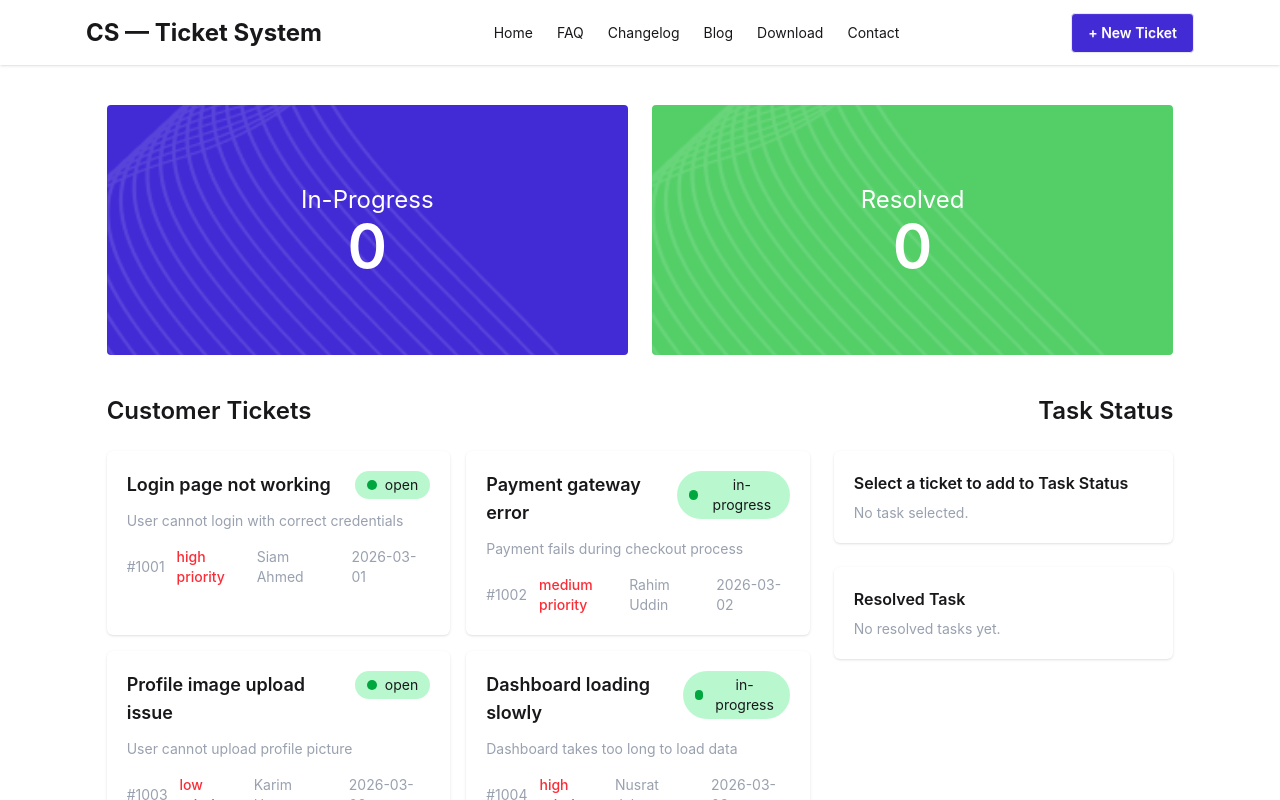
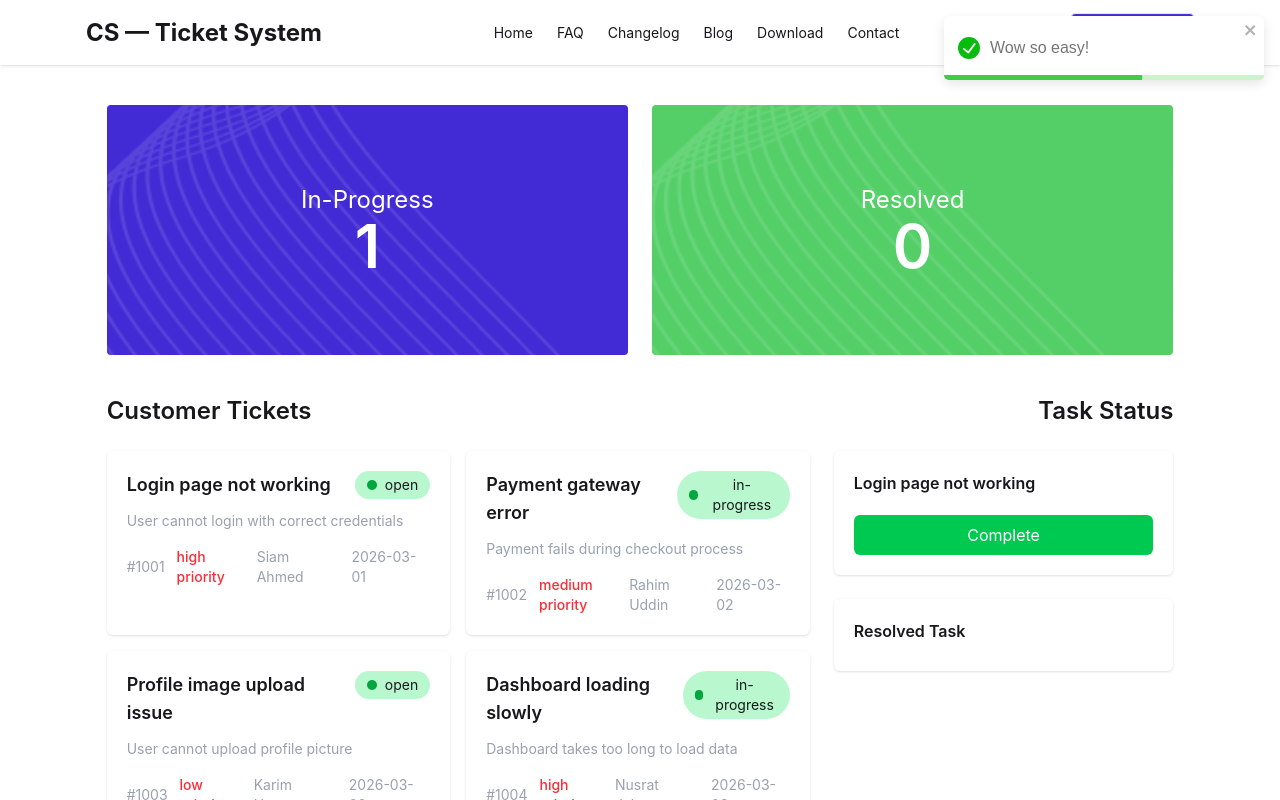
Before and after one commit to siamkhan7426/Ticket-react-app, a React (Vite) app: page / in a window 1280 px wide. Both pictures are taken after a click on the element 278 px from the left and 543 px from the top of the page. Shown: the top 800 px of the page. Built offline with nearby package versions, Linux system fonts and the light colour scheme.

Commit message:
toast add and dynamic data duplicate not show

```diff
--- a/package.json
+++ b/package.json
@@ -14,6 +14,7 @@
     "daisyui": "^5.5.19",
     "react": "^19.2.0",
     "react-dom": "^19.2.0",
+    "react-toastify": "^11.0.5",
     "tailwindcss": "^4.2.1"
   },
   "devDependencies": {
--- a/src/App.jsx
+++ b/src/App.jsx
@@ -4,7 +4,7 @@ import Navber from './Componenets/Navber/Navber'
 import Footer from './Componenets/Footer/Footer'
 import Banner from './Componenets/Banner/Banner'
 import TicketCard from './Componenets/TicketCard/TicketCard'
-
+ import { ToastContainer, toast } from 'react-toastify';
 const ticketApiCallFun = async ()=>{
   const res = await fetch("/ticket.json")
  return res.json()
@@ -14,17 +14,22 @@ const ticketPromise = ticketApiCallFun()
 
 function App() {
   const [progress, setProgress] = useState([])
-  const handelClickCard = (id)=>{
-    console.log("click handel card", id);
+
+  const handelClickCard = (ticket)=>{
+   if (!progress.find(t => t.id === ticket.id)) {
+      setProgress([...progress, ticket])
+      toast.success("Wow so easy!")
+    }
   }
+  // console.log(progress);
   return (
     <>
      <Navber></Navber>
-     <Banner></Banner>
+     <Banner progress={progress}></Banner>
      <Suspense fallback={<span className=" loading loading-spinner text-error text-center"></span>}>
-      <TicketCard handelClickCard={handelClickCard} ticketPromise = {ticketPromise}></TicketCard>
+      <TicketCard progress={progress} handelClickCard={handelClickCard} ticketPromise = {ticketPromise}></TicketCard>
      </Suspense>
-
+     <ToastContainer position='top-right'/>
      <Footer></Footer>
     </>
   )
--- a/src/Componenets/Banner/Banner.jsx
+++ b/src/Componenets/Banner/Banner.jsx
@@ -2,12 +2,12 @@ import React from 'react'
 import vector1 from "../../assets/vector1.png";
 import "./banner.css";
 
-export default function Banner() {
+export default function Banner({progress}) {
   return (
  <div className='w-10/12 mx-auto flex flex-col md:flex-row gap-6 mt-10'>
     <div className="rounded-sm banner-section-first flex-1 flex flex-col items-center justify-center ">
         <p className='text-sm md:text-2xl'>In-Progress</p>
-        <span className='text-sm md:text-6xl font-semibold'>0</span>
+        <span className='text-sm md:text-6xl font-semibold'>{progress.length}</span>
     </div>
     <div className="rounded-sm banner-section-second flex-1 mb-10 flex flex-col items-center justify-center">
         <p className='text-sm md:text-2xl'>Resolved</p>
--- /dev/null
+++ b/src/Componenets/TaskStatusSection/TaskStatusSection.jsx
@@ -0,0 +1,18 @@
+import React from 'react'
+
+
+export default function TaskStatusSection({taskCard}) {
+
+  return (
+
+    <div className='bg-white shadow p-5 rounded-md'>
+
+          <h2 className="font-semibold mb-2">
+            {taskCard.title}
+          </h2>
+          <button className="bg-green-500  text-white w-full py-2 rounded-md mt-3">
+            Complete
+          </button>
+        </div>
+  )
+}
--- a/src/Componenets/TicketCard/TicketCard.jsx
+++ b/src/Componenets/TicketCard/TicketCard.jsx
@@ -1,13 +1,13 @@
 import React, { use } from 'react'
 import TicketCards from '../TicketCards/TicketCards';
+import TaskStatusSection from '../TaskStatusSection/TaskStatusSection';
+import { toast } from 'react-toastify/unstyled';
 
-export default function TicketCard({ticketPromise, handelClickCard}) {
+export default function TicketCard({ticketPromise, handelClickCard, progress}) {
   const ticketData = use(ticketPromise)
-  //console.log(ticketData);
+ toast("Wow so easy!")
 
   return (
-
-
     <div className="w-10/12 mx-auto mb-10">
   {/* Header */}
   <div className="flex flex-col md:flex-row md:justify-between md:items-center mb-6 gap-3">
@@ -24,7 +24,7 @@ export default function TicketCard({ticketPromise, handelClickCard}) {
 
       <div className="grid grid-cols-1 sm:grid-cols-2 gap-4">
        {
-      ticketData.map((data)=><TicketCards handelClickCard={handelClickCard} data={data}></TicketCards>)
+      ticketData.map((data)=><TicketCards key={data.id} handelClickCard={handelClickCard} data={data}></TicketCards>)
      }
         {/* Card */}
 
@@ -39,26 +39,33 @@ export default function TicketCard({ticketPromise, handelClickCard}) {
       <div className=" h-fit space-y-6">
 
         {/* Dynamic Section 1 */}
-        <div className='bg-white shadow p-5 rounded-md'>
+        { progress.length > 0 ?(
+        progress.map((taskCard)=><TaskStatusSection key={taskCard.id} taskCard={taskCard}></TaskStatusSection>)
+        ) :(
+          <div className='bg-white shadow p-5 rounded-md'>
           <h2 className="font-semibold mb-2">
             Select a ticket to add to Task Status
           </h2>
-          <p className="text-gray-400 text-sm">
-            No task selected.
-          </p>
-          <button className="bg-green-500 hidden text-white w-full py-2 rounded-md mt-3">
-            Complete
-          </button>
+
         </div>
+
+
+        )
+        }
+
+
+
+
+
+
+
 
         {/* Dynamic Section 2 */}
         <div className='bg-white shadow p-5 rounded-md'>
           <h2 className="font-semibold mb-2">
             Resolved Task
           </h2>
-          <p className="text-gray-400 text-sm">
-            No resolved tasks yet.
-          </p>
+
         </div>
 
       </div>
```
Also changed, not shown: src/Componenets/TicketCards/TicketCards.jsx (+3 -22 lines), 1 other file (tests, documents, lock files or other folders).
